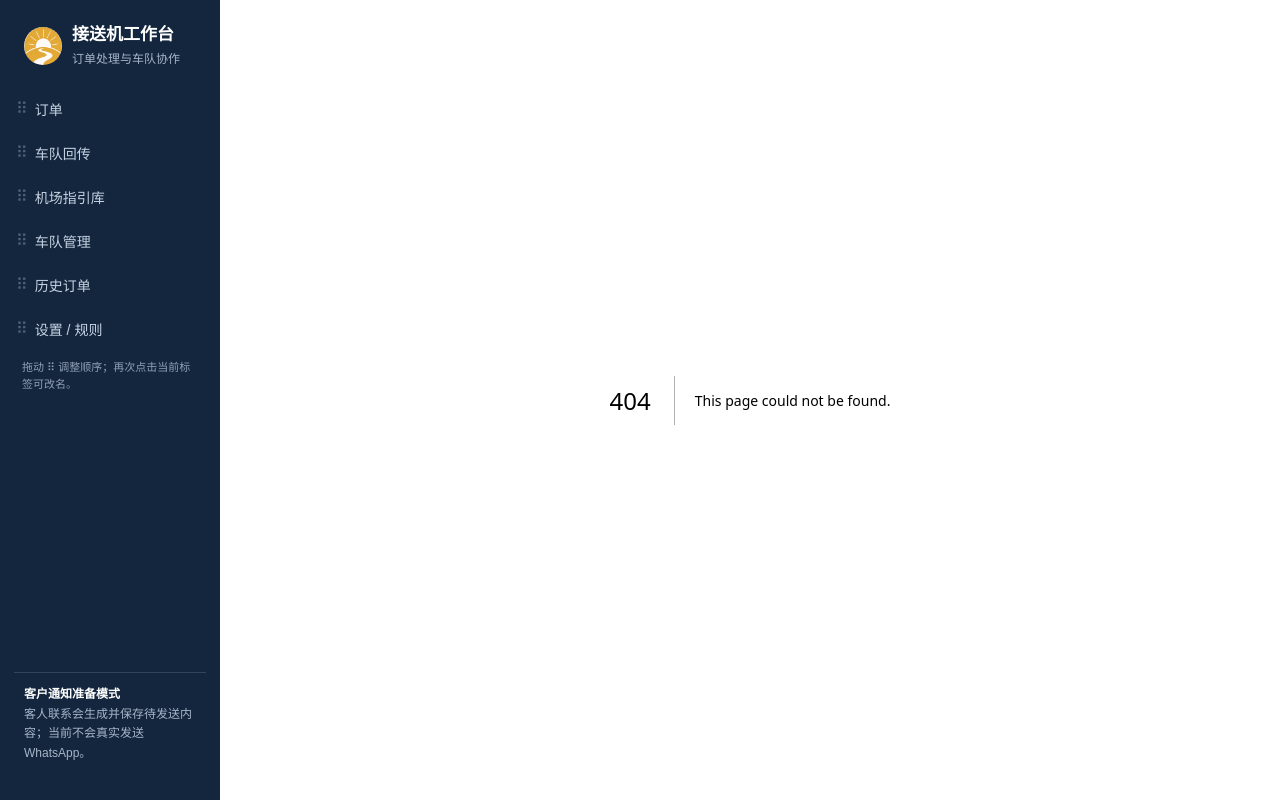
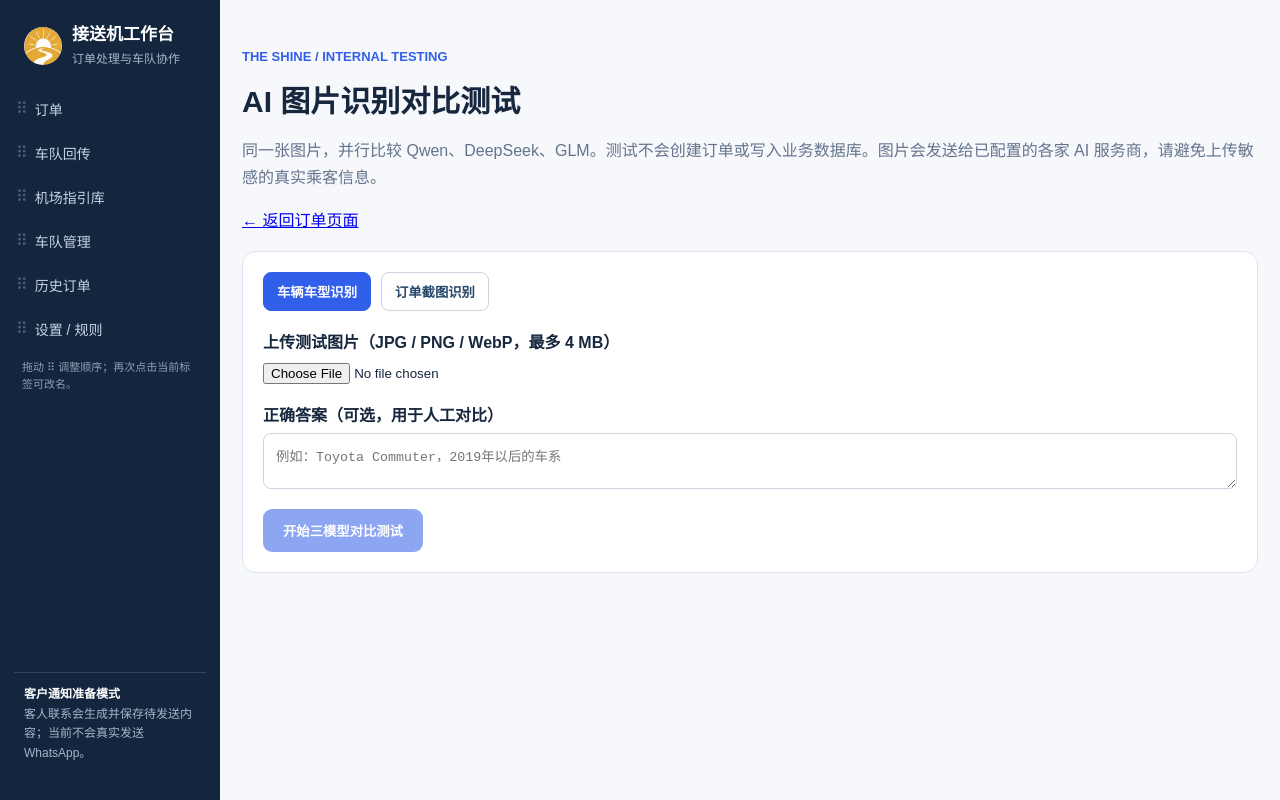
Before and after one commit to miricalniffler/Theshine-Dispatch-System, a Next.js app: page /ai-benchmark in a window 1280 px wide. Before the commit this address had no page. Built offline with nearby package versions, Linux system fonts and the light colour scheme.

Commit message:
feat: add comparison UI for vehicle photos and order screenshots

```diff
--- /dev/null
+++ b/src/app/ai-benchmark/page.tsx
@@ -0,0 +1,94 @@
+"use client";
+
+import { useEffect, useState } from "react";
+import Link from "next/link";
+
+type Result = { provider: string; model: string; status: string; text?: string; error?: string; elapsedMs: number; usage?: { inputTokens: number | null; outputTokens: number | null } };
+const names: Record<string, string> = { qwen: "Qwen", deepseek: "DeepSeek", glm: "GLM" };
+const labels = ["识别正确", "部分正确", "识别错误"] as const;
+export default function AiBenchmarkPage() {
+  const [mode, setMode] = useState<"vehicle" | "order">("vehicle");
+  const [image, setImage] = useState("");
+  const [fileName, setFileName] = useState("");
+  const [results, setResults] = useState<Result[]>([]);
+  const [ratings, setRatings] = useState<Record<string, string>>({});
+  const [truth, setTruth] = useState("");
+  const [busy, setBusy] = useState(false);
+  const [error, setError] = useState("");
+  useEffect(() => { setResults([]); setRatings({}); }, [mode, image]);
+  function loadFile(file?: File) {
+    setError("");
+    if (!file) return;
+    if (!["image/jpeg", "image/png", "image/webp"].includes(file.type)) { setError("只支持 JPG、PNG、WebP 图片。"); return; }
+    if (file.size > 4 * 1024 * 1024) { setError("图片不能超过 4 MB。"); return; }
+    const reader = new FileReader();
+    reader.onload = () => { if (typeof reader.result === "string") { setImage(reader.result); setFileName(file.name); } };
+    reader.readAsDataURL(file);
+  }
+  async function run() {
+    if (!image || busy) return;
+    setBusy(true); setError(""); setResults([]); setRatings({});
+    try {
+      const response = await fetch("/api/ai-benchmark", {
+        method: "POST", headers: { "Content-Type": "application/json" },
+        body: JSON.stringify({ imageDataUrl: image, mode }), cache: "no-store",
+      });
+      const data = await response.json();
+      if (!response.ok) throw new Error(data.error || "测试失败。");
+      setResults(data.results || []);
+    } catch (err) { setError(err instanceof Error ? err.message : "请求失败"); }
+    finally { setBusy(false); }
+  }
+  const report = () => [
+    "The Shine AI 图片识别模型测试",
+    "类型：" + (mode === "vehicle" ? "车辆识别" : "订单识别"),
+    "文件：" + fileName,
+    "人工标准答案：" + (truth || "未填写"),
+    ...results.map(r => [
+      "\n模型：" + names[r.provider] + " (" + r.model + ")",
+      "状态：" + r.status,
+      "耗时：" + (r.elapsedMs / 1000).toFixed(2) + " 秒",
+      "Tokens：" + (r.usage ? `${r.usage.inputTokens ?? "?"}/${r.usage.outputTokens ?? "?"}` : "未知"),
+      "人工评分：" + (ratings[r.provider] || "未评分"),
+      "识别：" + (r.text || r.error || "无"),
+    ].join("\n")),
+  ].join("\n");
+  return <main style={{ maxWidth: 1250, padding: "36px 22px 80px", margin: "0 auto" }}>
+    <p style={{ fontSize: 13, color: "#315fe9", fontWeight: 800 }}>THE SHINE / INTERNAL TESTING</p>
+    <h1 style={{ fontSize: 30, margin: "6px 0" }}>AI 图片识别对比测试</h1>
+    <p style={{ color: "#64748b", lineHeight: 1.7 }}>同一张图片，并行比较 Qwen、DeepSeek、GLM。测试不会创建订单或写入业务数据库。图片会发送给已配置的各家 AI 服务商，请避免上传敏感的真实乘客信息。</p>
+    <p><Link href="/orders">← 返回订单页面</Link></p>
+    <section style={{ background: "#fff", border: "1px solid #dbe3ee", borderRadius: 14, padding: 20, marginTop: 20 }}>
+      <div style={{ display: "flex", gap: 10, flexWrap: "wrap", marginBottom: 18 }}>
+        <button type="button" onClick={() => setMode("vehicle")} aria-pressed={mode === "vehicle"} style={tab(mode === "vehicle")}>车辆车型识别</button>
+        <button type="button" onClick={() => setMode("order")} aria-pressed={mode === "order"} style={tab(mode === "order")}>订单截图识别</button>
+      </div>
+      <label style={{ display: "block", fontWeight: 700, marginBottom: 10 }}>上传测试图片（JPG / PNG / WebP，最多 4 MB）</label>
+      <input type="file" accept="image/png,image/jpeg,image/webp" onChange={e => loadFile(e.target.files?.[0])} style={{ maxWidth: "100%" }} />
+      {image && <div style={{ marginTop: 14 }}><img src={image} alt="上传的测试图片" style={{ maxWidth: "100%", maxHeight: 300, objectFit: "contain", borderRadius: 10 }} /><p style={{ color: "#64748b", fontSize: 13 }}>{fileName}</p></div>}
+      <label style={{ display: "block", marginTop: 18, marginBottom: 7, fontWeight: 700 }}>正确答案（可选，用于人工对比）</label>
+      <textarea placeholder={mode === "vehicle" ? "例如：Toyota Commuter，2019年以后的车系" : "填写已核实的订单关键信息"} value={truth} onChange={e => setTruth(e.target.value)} rows={2} style={{ width: "100%", borderRadius: 8, border: "1px solid #cbd5e1", padding: 12 }} />
+      <button type="button" disabled={!image || busy} onClick={() => void run()} style={{ marginTop: 16, border: 0, borderRadius: 9, background: "#315fe9", color: "#fff", padding: "12px 20px", fontWeight: 800, cursor: "pointer", opacity: !image || busy ? .55 : 1 }}>{busy ? "正在并行识别…" : "开始三模型对比测试"}</button>
+      {error && <p role="alert" style={{ color: "#b42318" }}>{error}</p>}
+    </section>
+    {results.length > 0 && <section style={{ marginTop: 22 }}>
+      <div style={{ display: "flex", justifyContent: "space-between", gap: 12, alignItems: "center", flexWrap: "wrap" }}>
+        <h2 style={{ margin: 0 }}>测试结果</h2>
+        <button type="button" onClick={() => void navigator.clipboard.writeText(report())} style={tab(false)}>复制测试报告</button>
+      </div>
+      <div style={{ display: "grid", gridTemplateColumns: "repeat(auto-fit, minmax(min(100%, 290px), 1fr))", gap: 14, marginTop: 14 }}>
+        {results.map(r => <article key={r.provider} style={{ background: "#fff", border: "1px solid #dbe3ee", borderRadius: 12, padding: 18, minWidth: 0 }}>
+          <h3 style={{ margin: "0 0 6px" }}>{names[r.provider]}</h3>
+          <p style={{ fontSize: 12, color: "#64748b", margin: 0 }}>{r.model} · {r.elapsedMs ? (r.elapsedMs / 1000).toFixed(2) + " 秒" : "未请求"}</p>
+          <p style={{ fontSize: 12, color: r.status === "ok" ? "#16835d" : "#a33b24" }}>{r.status === "ok" ? "识别完成" : r.status === "unconfigured" ? "未配置 API Key" : "调用失败"}{r.usage && ` · 输入 ${r.usage.inputTokens ?? "?"} / 输出 ${r.usage.outputTokens ?? "?"} Tokens`}</p>
+          <pre style={{ whiteSpace: "pre-wrap", overflowWrap: "anywhere", fontFamily: "inherit", lineHeight: 1.6, minHeight: 120, background: "#f7f9fc", padding: 12, borderRadius: 9 }}>{r.text || r.error || "未返回内容"}</pre>
+          {r.status === "ok" && <div><p style={{ fontSize: 13, fontWeight: 700 }}>人工判定</p><div style={{ display: "flex", flexWrap: "wrap", gap: 6 }}>{labels.map(label => <button key={label} type="button" onClick={() => setRatings(x => ({ ...x, [r.provider]: label }))} style={tab(ratings[r.provider] === label)}>{label}</button>)}</div></div>}
+        </article>)}
+      </div>
+      <p style={{ color: "#64748b", fontSize: 13, lineHeight: 1.7 }}>Token 用量来自供应商返回的数据；实际费用以各平台账单为准。模型可能在字段或车型上产生错误，请以人工核实为准。评分仅保留在当前页面，复制报告可保存结果。</p>
+    </section>}
+  </main>;
+}
+function tab(active: boolean): React.CSSProperties {
+  return { padding: "9px 13px", border: "1px solid " + (active ? "#315fe9" : "#cbd5e1"), color: active ? "#fff" : "#25466b", background: active ? "#315fe9" : "#fff", borderRadius: 8, fontWeight: 700, cursor: "pointer" };
+}
```
